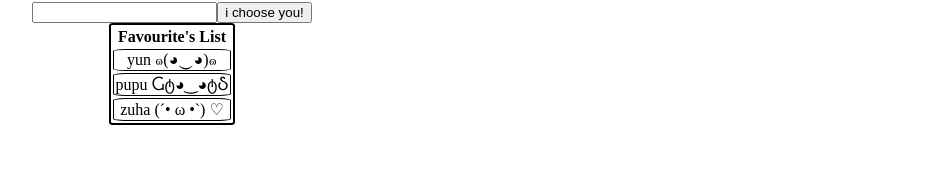
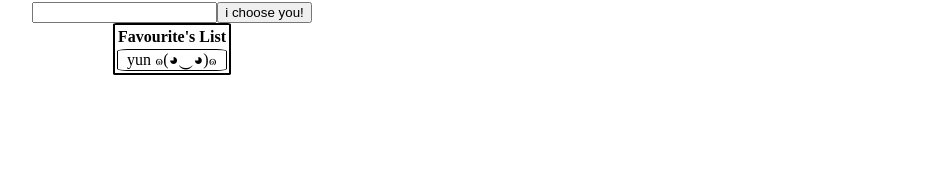
Before and after one commit to crischoo8/Meverse, a React (Vite) app: page / in a window 1280 px wide. Shown: the part 537-708 px from the top of the page, without its empty margins (152-1078 px from the left). Built offline with nearby package versions, Linux system fonts and the light colour scheme.

Commit message:
commit 1

```diff
--- a/src/components/Favourite's List/FavouriteListForm.jsx
+++ b/src/components/Favourite's List/FavouriteListForm.jsx
@@ -3,29 +3,35 @@ import { useState, useEffect } from "react";
 import '../../Component Styles/Card.css'
 
 export default function FavouriteListForm() {
-    const [searchedIdol, setSearchedIdol] = useState([]);
+    const [searchedIdol, setSearchedIdol] = useState('');
     const [favourites, setFavourites] = useState([]);
 
+//   put the preventDefault inside handleAdd (?)
+    //  const handleRefresh = function(event) {
+    //     event.preventDefault();
+    //  }
 
-     const handleRefresh = function(event) {
-        event.preventDefault();
+     const handleChange = function(event) {
+        // const {value} = event.target;
+        setSearchedIdol(event.target.value);
+        console.log(searchedIdol);
      }
 
-     const handleChange = function(event) {
-        const {value} = event.target;
-        setSearchedIdol({value});
-        console.log(searchedIdol);
+     const handleAdd = function(event) {
+        event.preventDefault();
+        setFavourites({...favourites, searchedIdol});
+        console.log(favourites);
      }
 
    return (
     <>
     <div className="componentCard">
-    <form >
+    <form onSubmit={handleAdd}>
 
         <label className='label'>Add a New Bias!</label>
         <br/>
-        <input onChange={handleChange}></input>
-        <button onClick={handleRefresh}>i choose you!</button>
+        <input onChange={handleChange} ></input>
+        <button>i choose you!</button>
     </form>
         <table className="table">
             <thead>
--- a/src/components/Favourite's List/FavouriteListItem.jsx
+++ b/src/components/Favourite's List/FavouriteListItem.jsx
@@ -9,16 +9,6 @@ export default function FavouriteListItem() {
                 yun ๑(◕‿◕)๑
             </td>
         </tr>
-        <tr>
-            <td className='tableData'>
-                pupu Ⴚტ◕‿◕ტჂ
-            </td>
-        </tr>
-        <tr>
-            <td className='tableData'>
-                zuha (´• ω •`) ♡
-            </td>
-        </tr>
         </tbody>
     )
 };
```
